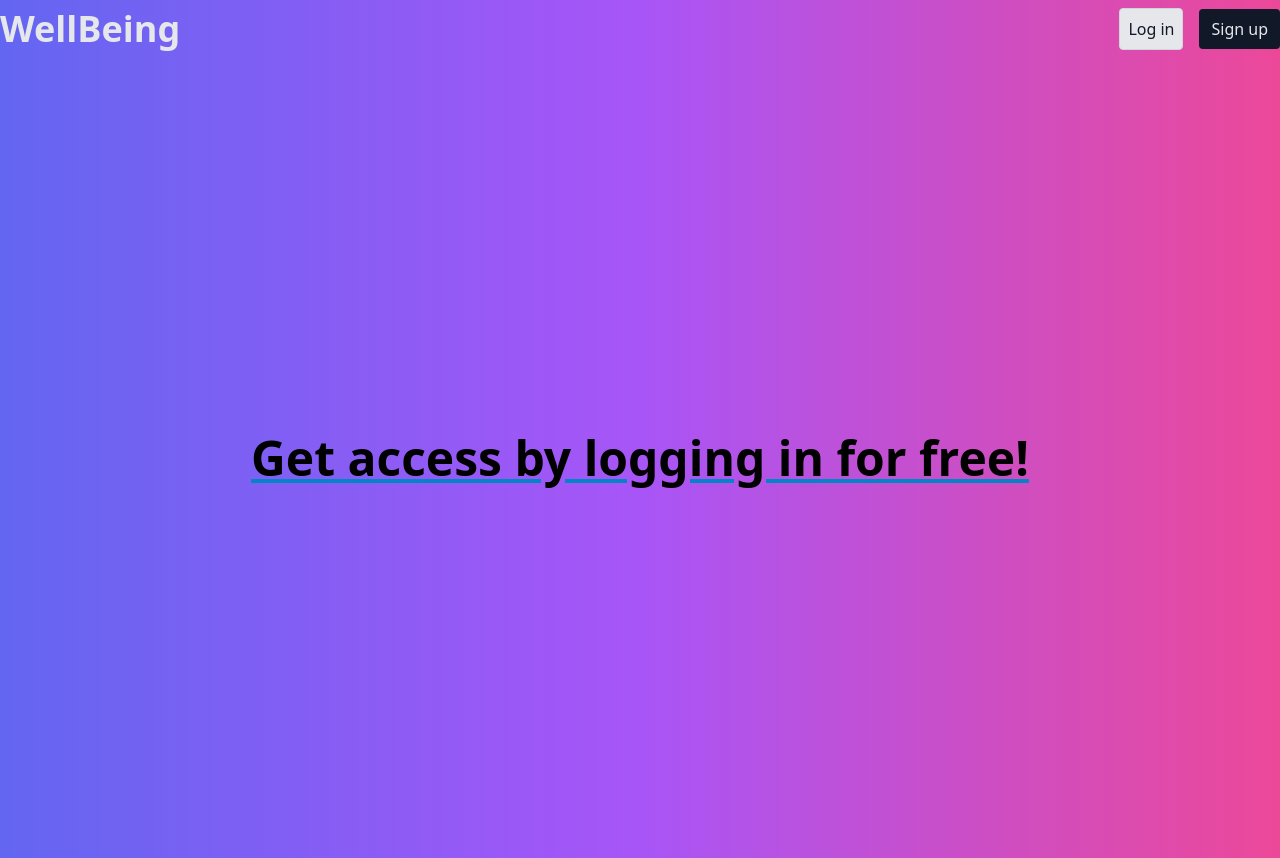
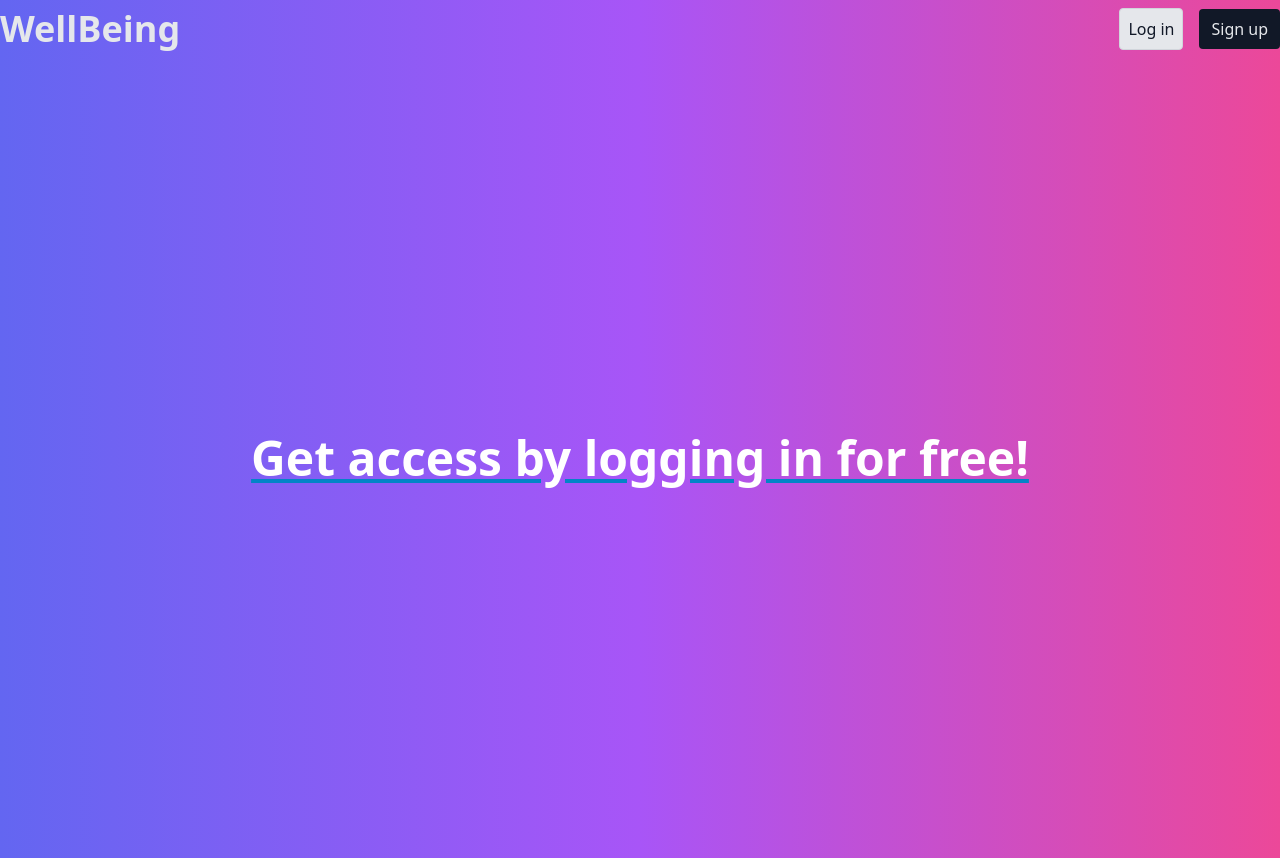
Before and after one commit to SyedTDK/wellbeing, a Next.js app: page /Journey in a window 1280 px wide. Built offline with nearby package versions, Linux system fonts and the light colour scheme; no server answers.

Commit message:
Update page.tsx

```diff
--- a/src/app/Journey/page.tsx
+++ b/src/app/Journey/page.tsx
@@ -100,7 +100,7 @@ const Journey: React.FC = () => {
                     </div>
                 </header>
                 <div className="w-full h-screen flex justify-center items-center">
-                    <Link className="text-center font-bold text-5xl underline decoration-sky-600 hover:decoration-blue-400" href='../auth/login'>Get access by logging in for free!</Link>
+                    <Link className="text-center font-bold text-white text-5xl underline decoration-sky-600 hover:decoration-blue-400" href='../auth/login'>Get access by logging in for free!</Link>
                 </div>
             </body>
         )}
```
